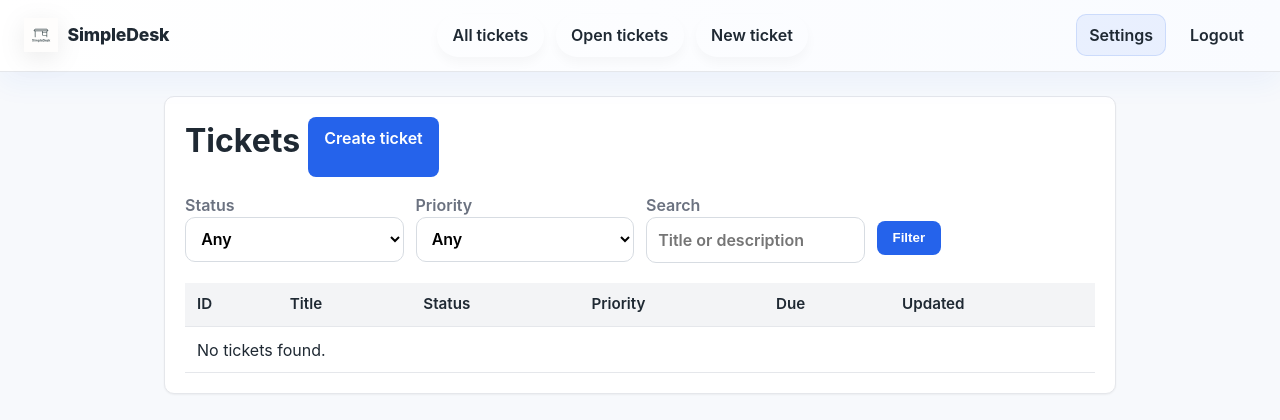
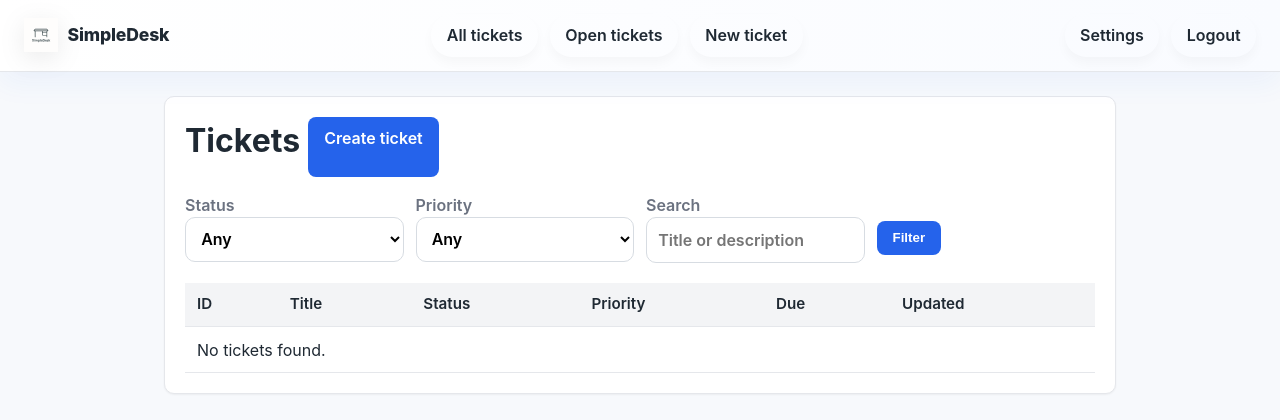
Before and after one commit to MysteryGrove/simpledesk, a Flask app: page /tickets/ in a window 1280 px wide. Shown: the top 420 px of the page. Run offline with Flask 3, Linux system fonts and the light colour scheme; the visitor is signed in with stand-in values (Sample User, id 1); data that the repository does not hold is empty.

Commit message:
Align auth buttons with navigation style

```diff
--- a/app/static/css/styles.css
+++ b/app/static/css/styles.css
@@ -101,15 +101,21 @@ a:hover {
 }
 
 .auth-links a {
-  padding: 0.5rem 0.75rem;
-  border-radius: 10px;
+  padding: 0.55rem 0.9rem;
+  border-radius: 999px;
   color: var(--text);
   font-weight: 600;
+  background: transparent;
+  transition: all 0.15s ease;
+  border: 1px solid transparent;
+  box-shadow: 0 6px 12px rgba(0, 0, 0, 0.03);
 }
 
 .auth-links a:hover {
-  background: rgba(37, 99, 235, 0.08);
+  background: var(--primary-soft);
   color: var(--primary);
+  border-color: rgba(37, 99, 235, 0.15);
+  text-decoration: none;
 }
 
 .container {
@@ -344,18 +350,6 @@ button.link,
   font-size: 0.95rem;
 }
 
-.settings-link {
-  padding: 0.5rem 0.85rem;
-  border-radius: 10px;
-  font-weight: 700;
-  background: rgba(37, 99, 235, 0.08);
-  border: 1px solid rgba(37, 99, 235, 0.15);
-}
-
-.settings-link:hover {
-  background: rgba(37, 99, 235, 0.14);
-  text-decoration: none;
-}
 
 .settings-hero {
   display: flex;
--- a/app/templates/base.html
+++ b/app/templates/base.html
@@ -21,7 +21,7 @@
     </nav>
     <div class="auth-links">
       {% if session.get('user_authenticated') %}
-        <a href="{{ url_for('settings.view_settings') }}" class="settings-link">Settings</a>
+        <a href="{{ url_for('settings.view_settings') }}">Settings</a>
         <a href="{{ url_for('auth.logout') }}">Logout</a>
       {% else %}
         <a href="{{ url_for('auth.login') }}">Login</a>
```
